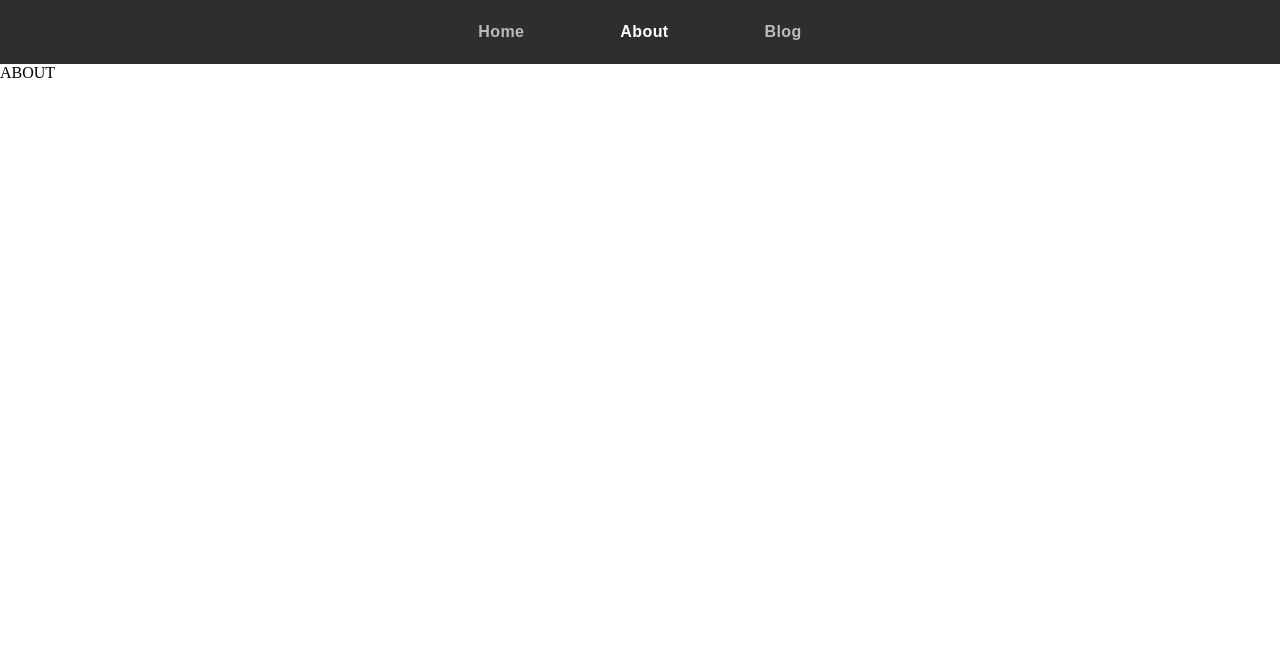
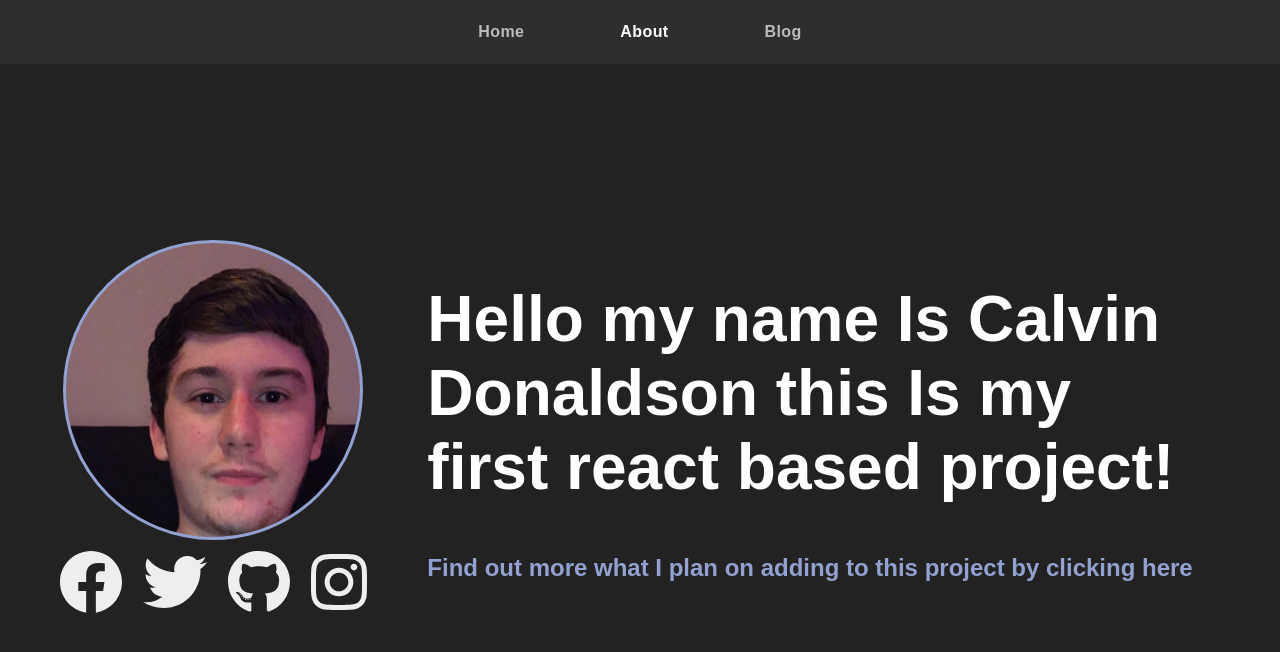
Before and after one commit to calvin1337/React, a React (Create React App) app in the folder first-test-site/: page /about in a window 1280 px wide. Shown: the top 652 px of the page. Built offline with nearby package versions, Linux system fonts and the light colour scheme.

Commit message:
made new homepage

```diff
--- a/first-test-site/src/App.js
+++ b/first-test-site/src/App.js
@@ -3,6 +3,7 @@ import Navbar from "./components/Navigation/Navbar";
 import { BrowserRouter as Router, Route } from "react-router-dom";
 import Header from "./components/Header/Header";
 import Homepage from "./containers/Homepage/Homepage";
+import About from "./containers/About/About";
 import './App.css';
 
 function App() {
@@ -17,7 +18,7 @@ function App() {
         </React.Fragment>
       )} />
       <Route path="/about" render={props => (
-        <div>ABOUT</div>
+        <About />
       )} />
       <Route path="/blog" render={props => (
         <div>BLOG</div>
--- a/first-test-site/src/components/Header/Header.js
+++ b/first-test-site/src/components/Header/Header.js
@@ -3,7 +3,7 @@ import styles from "./header.module.css";
 
  function Header() {
     return (
-        <div className={styles.header}><h1>My First React Based Project</h1></div>
+        <div className={styles.header}><h1>My name is Calvin Donaldson and this is my  first react based project</h1></div>
 
     )
 }
--- a/first-test-site/src/components/PersonalPicture/personalImg.module.css
+++ b/first-test-site/src/components/PersonalPicture/personalImg.module.css
@@ -4,7 +4,7 @@ width: 300px;
 height: 300px;
 background: url(../../imgs/portrait.JPG);
 border-radius: 50%;
-border: solid 3px #333333;
+border: solid 3px #92A1CF;
 margin: auto;
 background-size: cover;
 background-repeat: no-repeat;
--- /dev/null
+++ b/first-test-site/src/containers/About/About.js
@@ -0,0 +1,28 @@
+import React from 'react'
+import style from "./about.module.css"
+import PersonalPicture from "../../components/PersonalPicture/PersonalPicture"
+import {Link} from "react-router-dom"
+import SocialLinks from "../../components/SocialLinks/SocialLinks";
+
+ function About() {
+    return (
+        <div className={style.gridContainer}>
+
+        <div>
+            <PersonalPicture />
+            <SocialLinks />
+
+
+        </div>
+
+        <div className={style.aboutText}>
+            <h1 className={style.headerText}>Hello my name Is Calvin Donaldson this Is my first react based project!</h1>
+            <h2 className={style.subText}>Find out more what I plan on adding to this project by <Link to ='/href' >clicking here</Link> </h2>
+
+        </div>
+
+        </div>
+    )
+}
+
+export default About;
--- /dev/null
+++ b/first-test-site/src/containers/About/about.module.css
@@ -0,0 +1,40 @@
+.gridContainer {
+    display: grid;
+    grid-template-columns: 1fr 2fr;
+    grid-template-rows: 1fr;
+    gap: 1px 1px;
+    grid-template-areas: ". .";
+    height: calc(100vh - 4rem);
+    justify-items: center;
+    align-items: center;
+
+    background: #222222
+  }
+
+  .aboutText{
+    text-align: left !important;
+    display: block;
+    justify-items: left !important;
+    width: 100%;
+
+  }
+
+  .headerText{
+    width:90%;
+    font-size: 4rem;
+    font-family: Arial, Helvetica, sans-serif;
+    color:white;
+  }
+
+  .subText{
+    display: block;
+    color: #92A1CF;
+    padding-top:50px;
+    font-family: sans-serif;
+  }
+
+  a{
+    text-decoration: none;
+    color:#92A1CF;
+    font-family: sans-serif;
+  }
--- a/first-test-site/src/containers/Homepage/Homepage.js
+++ b/first-test-site/src/containers/Homepage/Homepage.js
@@ -2,6 +2,7 @@ import React from 'react'
 import styles from "./homepage.module.css";
 import SocialLinks from "../../components/SocialLinks/SocialLinks";
 import PersonalPicture from "../../components/PersonalPicture/PersonalPicture";
+
 function Homepage() {
     return (
         <React.Fragment>
--- a/first-test-site/src/containers/Homepage/homepage.module.css
+++ b/first-test-site/src/containers/Homepage/homepage.module.css
@@ -14,6 +14,7 @@ html, body, .gridContainer { height: 100%; margin: 0; }
   background-repeat: no-repeat;
   background-size: cover;
   background-position: center;
+
 }
 
 .grid{
```
